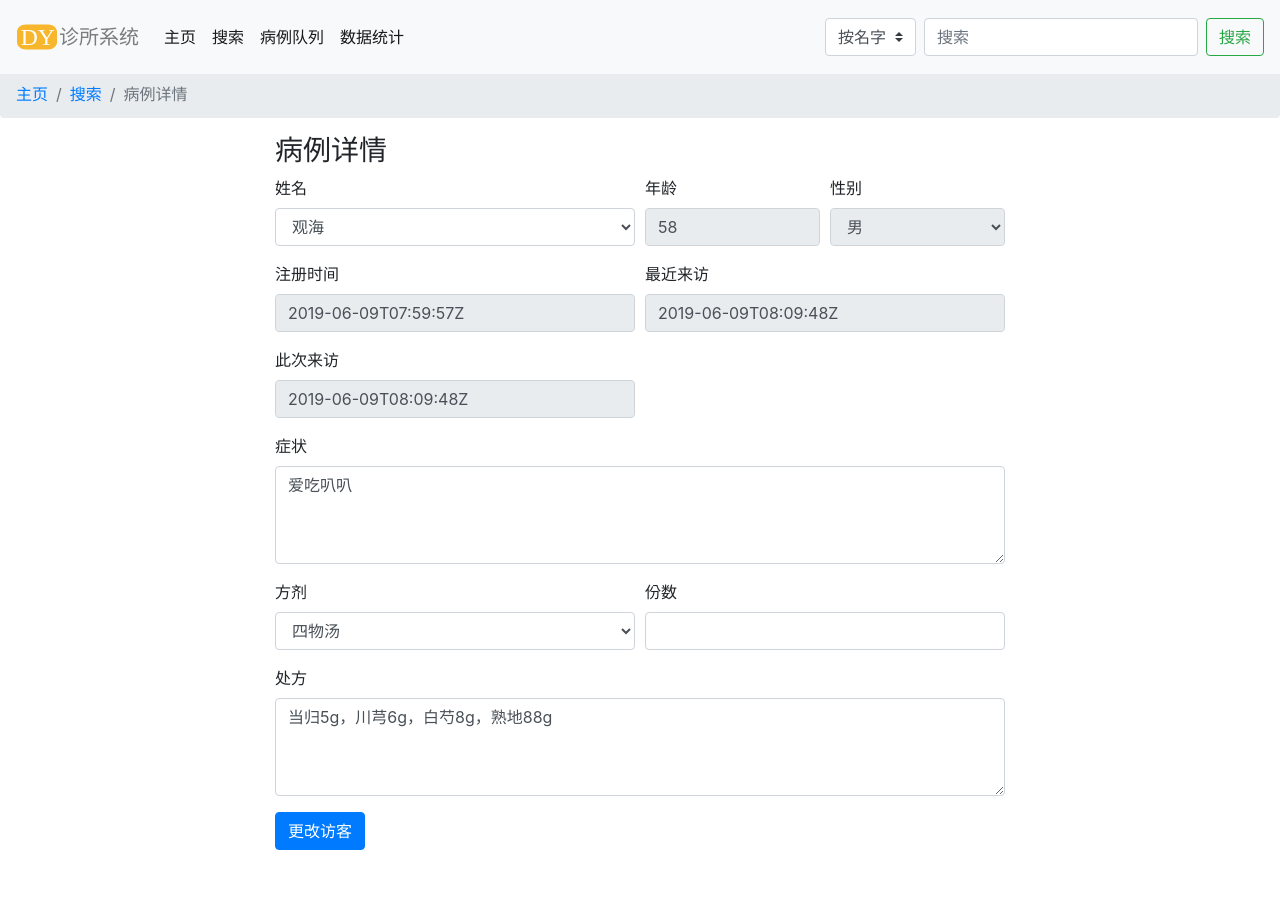
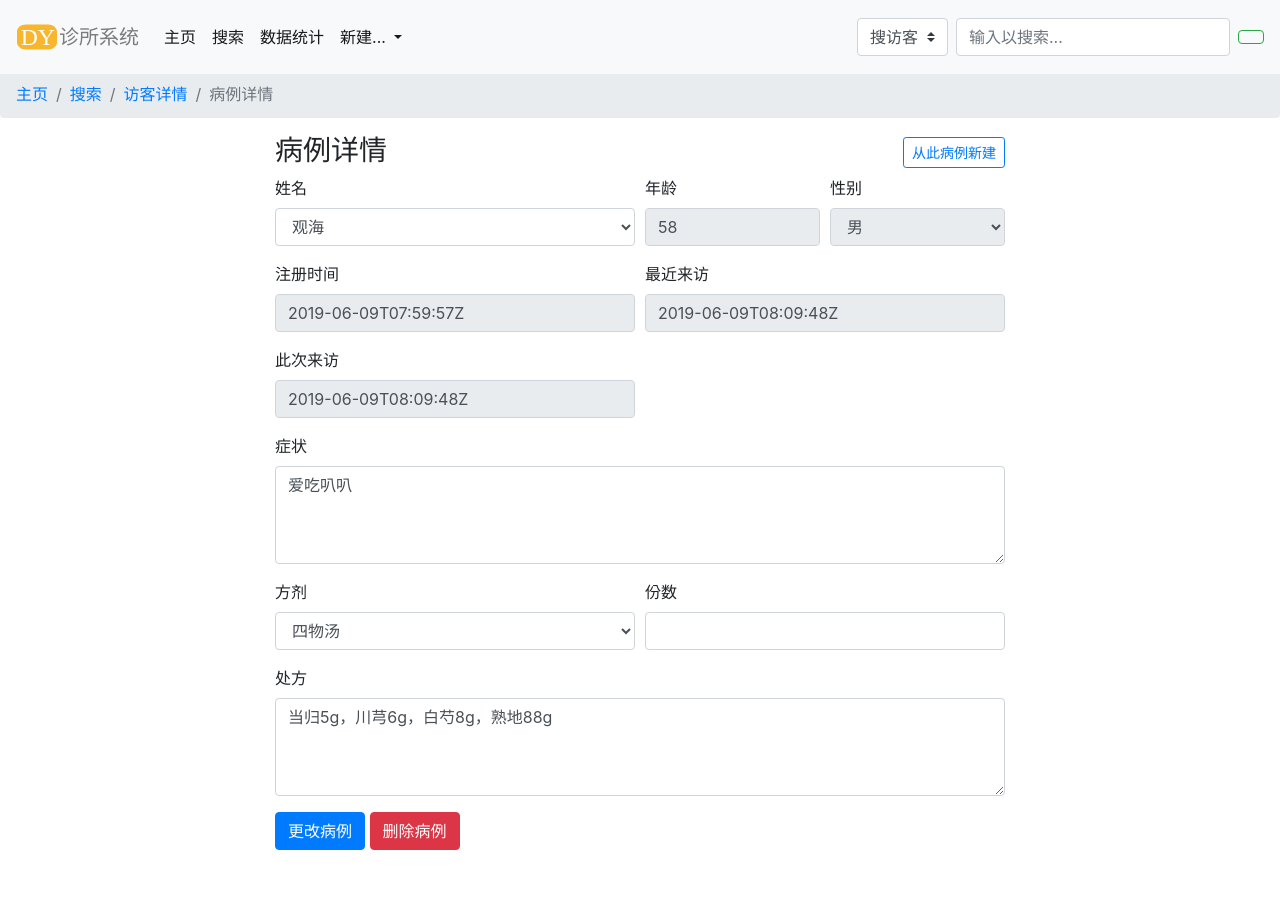
Before and after one commit to dogePrince/clinic, a Django app: page /ui/case/1 in a window 1280 px wide. Run offline with Django 3.2, Linux system fonts and the light colour scheme; data comes from the database, SQL or seed files in the repository; some libraries are stand-ins or nearby versions.

Commit message:
optimise navbar

```diff
--- a/ui/static/ui/components/CaseFormTemplate.js
+++ b/ui/static/ui/components/CaseFormTemplate.js
@@ -40,7 +40,6 @@ Vue.component('case-form-template', {
         <div class="form-group col-md-6">
           <label>方剂</label>
           <select id="template_select" class="select form-control" type="text" v-model="case_obj.template" @change="load_template">
-            <option value="">无</option>
             <option v-for="(option, key) in template_option" :value="option.id">[%option.name%]</option>
           </select>
         </div>
--- a/ui/static/ui/components/NavbarTemplate.js
+++ b/ui/static/ui/components/NavbarTemplate.js
@@ -22,35 +22,60 @@ Vue.component('navbar-template', {
 
       <div class="collapse navbar-collapse" id="navbarToggler">
         <ul class="navbar-nav mr-auto mt-2 mt-lg-0">
-          <li v-for="item in items" class="nav-item active">
+          <li v-for="item in reversed_nav_items" class="nav-item active">
             <a class="nav-link" :href="item.url">[% item.friendly_name %]</a>
+          </li>
+          <li class="nav-item dropdown active">
+            <a class="nav-link dropdown-toggle" href="#" id="navbarDropdown" role="button" data-toggle="dropdown" aria-haspopup="true" aria-expanded="false">
+              新建...
+            </a>
+            <div class="dropdown-menu" aria-labelledby="navbarDropdown">
+              <a v-for="item in reversed_new_items" class="dropdown-item" :href="item.url">[% item.friendly_name %]</a>
+            </div>
           </li>
         </ul>
         <form class="form-inline my-2 my-lg-0">
-          <select class="custom-select mr-sm-2" id="inlineFormCustomSelect">
-            <option value="by_patient" selected>按名字</option>
-            <option value="by_case">按症状</option>
+          <select v-model="search_obj.type" class="custom-select mr-sm-2">
+            <option v-for="item in search_options" :value="item.value">[% item.option %]</option>
           </select>
-          <input class="form-control mr-sm-2" type="search" placeholder="搜索" aria-label="Search">
-          <button class="btn btn-outline-success my-2 my-sm-0" type="submit">搜索</button>
+          <input v-model="search_obj.string" class="form-control mr-sm-2" type="search" placeholder="输入以搜索..." aria-label="Search">
+          <button @click.prevent="search" class="btn btn-outline-success my-2 my-sm-0"><span class="oi oi-magnifying-glass"></button>
         </form>
       </div>
     </nav>
   `,
   data: function () {
     return {
-      nav_items: [['home'], ['search'], ['queue'], ['statistics']]
+      nav_items: [['home'], ['search'], ['statistics']],
+      new_items: [['patient_new'], ['case_new'], ['template_new']],
+      search_options: [{option: '搜访客', value:'patient'}, {option: '搜病例', value:'case'}, {option: '搜模板', value:'template'}],
+      search_obj: {type: 'patient', string: ''}
     }
   },
   computed: {
-    items: function () {
+    reversed_nav_items: function() {
       var result = [];
       for (var item of this.nav_items) {
         var route_obj = this.route_obj_by_alias(item[0], item[1])
-        result.push({url: route_obj.url, friendly_name: route_obj.friendly_name});
+        result.push(route_obj);
       }
       return result;
     },
-
+    reversed_new_items: function() {
+      var result = [];
+      for (var item of this.new_items) {
+        var route_obj = this.route_obj_by_alias(item[0], item[1])
+        result.push(route_obj);
+      }
+      return result;
+    },
+    search_string: function() {
+      return this.search_obj.string.split(/ +/).join('+');
+    }
+  },
+  methods: {
+    search: function() {
+      console.log(this.search_obj.type + '=' + this.search_string);
+    }
   }
 });
--- a/ui/templates/ui/base.html
+++ b/ui/templates/ui/base.html
@@ -5,6 +5,7 @@
     <meta charset="utf-8">
     <meta name="viewport" content="width=device-width, initial-scale=1, shrink-to-fit=no">
     <link rel="stylesheet" href="{% static 'ui/bower/bootstrap4/dist/css/bootstrap.min.css' %}">
+    <link rel="stylesheet" href="{% static 'ui/bower/open-iconic/font/css/open-iconic-bootstrap.min.css' %}">
     <link rel="stylesheet" type="text/css" href="{% static 'ui/common.css' %}">
     <link rel="shortcut icon" type="image/png" href="{% static 'ui/icons/favicon.ico' %}"/>
     <title>DY</title>
--- a/ui/templates/ui/case.html
+++ b/ui/templates/ui/case.html
@@ -12,12 +12,18 @@
       </transition-group>
     </div>
     <div class="row justify-content-center">
-      <div class="col-8">
-        <h3 v-if="for_new">新建病例</h3>
-        <h3 v-else>病例详情</h3>
+      <div v-if="for_new" class="col-8">
+        <h3>新建病例</h3>
         <case-form-template :case_obj="case_obj" :patient_option="patient_option" :template_option="template_option"></case-form-template>
-        <button v-if="for_new" type="button" class="btn btn-primary" v-on:click="submit">新建访客</button>
-        <button v-else type="button" class="btn btn-primary" v-on:click="submit">更改访客</button>
+        <button type="button" class="btn btn-primary" v-on:click="submit">新建病例</button>
+      </div>
+      <div v-else class="col-8">
+        <h3>病例详情
+          <span class="float-right"><a class="btn btn-outline-primary btn-sm" :href="new_case_from_this">从此病例新建 <span class="oi oi-file"></span></a></span>
+        </h3>
+        <case-form-template :case_obj="case_obj" :patient_option="patient_option" :template_option="template_option"></case-form-template>
+        <button type="button" class="btn btn-primary" v-on:click="submit">更改病例</button>
+        <button type="button" class="btn btn-danger" v-on:click="submit">删除病例</button>
       </div>
     </div>
     <br v-for="i in 2"/>
@@ -51,14 +57,15 @@
         this.init_page_for_new_case();
       }
       else {
-        this.init_page_for_case(parseInt(last_string, 10));
+        this.case_id = parseInt(last_string, 10);
+        this.init_page_for_case(this.case_id);
       }
 
       this.load_patient_option();
       this.load_template_option();
     },
     data: {
-      case_obj: {},
+      case_obj: {patient:null, template: null, prescription: ''},
       case_obj_old: {},
       alert_list: [],
       patient_option: [],
@@ -72,17 +79,30 @@
           size: this.for_new ? null : 'xl'
         }
       },
-      modal_id : function() {
+      modal_id: function() {
         return "#" + this.modal_info.id;
       },
       for_new: function() {
         return this.page_type == 'new';
+      },
+      new_case_from_this: function() {
+        return this.route_obj_by_alias('case_new', { case: this.case_id }).url;
+      },
+      nav_items: function() {
+        if (this.for_new) {
+          if (this.case_obj.patient) {
+            return this.nav_items = [['home'], ['search'], ['patient_detail', {'id': this.case_obj.patient}], ['case_new']];
+          }
+          return [['home'], ['search'], ['case_new']];
+        }
+        if (this.case_obj.patient) {
+          return this.nav_items = [['home'], ['search'], ['patient_detail', {'id': this.case_obj.patient}], ['case_detail', {'id': this.case_id}]];
+        }
+        return this.nav_items = [['home'], ['search'], ['case_detail', {'id': this.case_id}]];
       }
     },
     methods: {
       init_page_for_case: function(case_id) {
-        this.nav_items = [['home'], ['search'], ['case_detail', {'id': case_id}]];
-
         if (new URLSearchParams(window.location.search).get('save')) {
           this.alert_list.push({content: "新建成功！", status: "success"});
           setTimeout(function(){ this_vm.alert_list.shift(); }, 3000);
@@ -104,14 +124,13 @@
 
         if (patient_id) {
           setTimeout(function() {
-            this_vm.case_obj = {patient: patient_id, template: null};
+            this_vm.case_obj = {patient: patient_id, template: null, prescription: ''};
           }, 1);
         }else if(case_id) {
           this.load_case(case_id).then(function() {
             this_vm.case_obj.id = null;
           });
         }
-        this.nav_items = [['home'], ['search'], ['case_new']];
       },
       chinese_compare: function(var1, var2) {
         return var1.name.localeCompare(var2.name, "zh-CN");
@@ -127,8 +146,9 @@
       load_template_option: function() {
         var this_vm = this;
         this.get_template_option().then(function ({data}) {
-          data.list.push({id: null, name: '无'});
-          this_vm.template_option = data.list.sort(this_vm.chinese_compare);
+          var sorted_list = data.list.sort(this_vm.chinese_compare);
+          sorted_list.unshift({id: null, name: '无'});
+          this_vm.template_option = sorted_list;
         }).catch(function (error) {
           console.log(error);
         });
```
